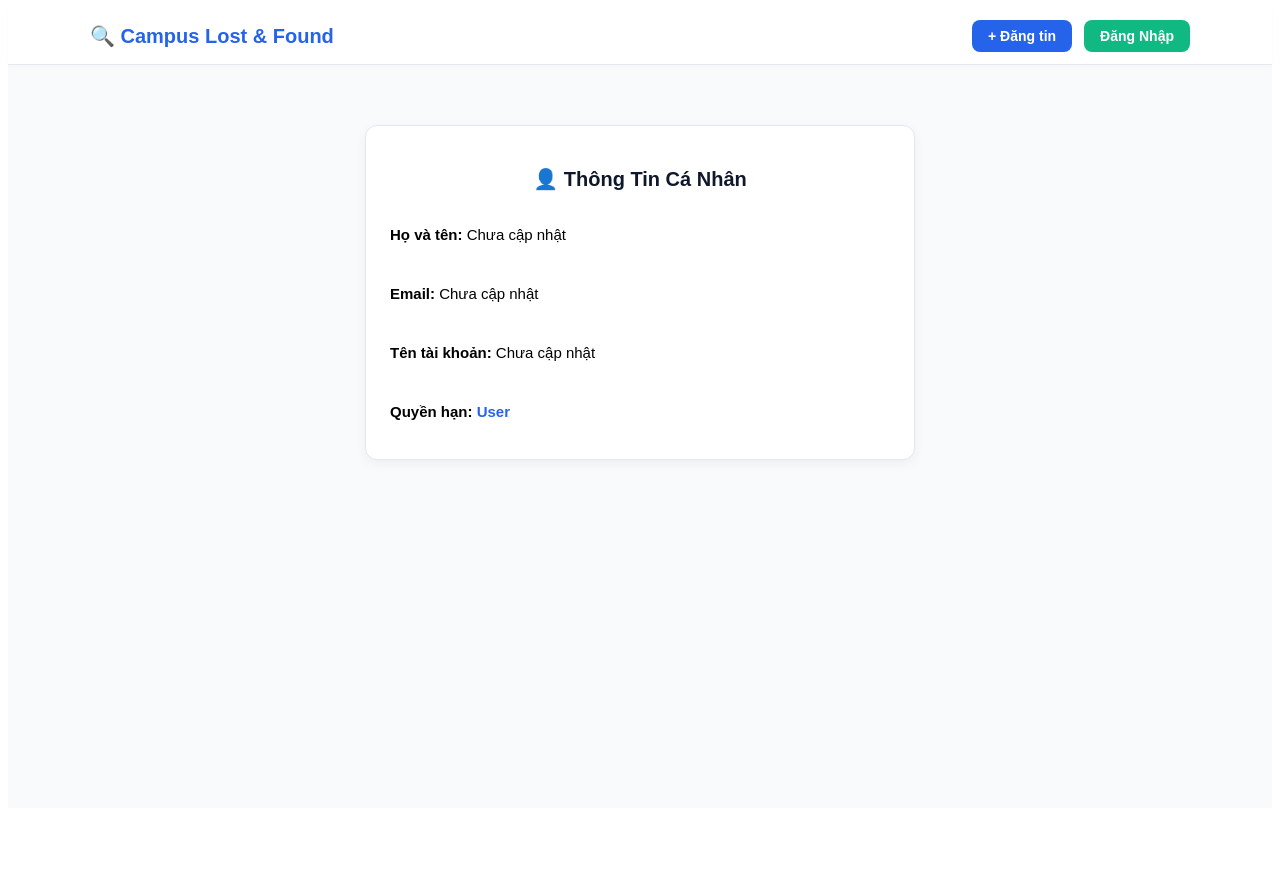
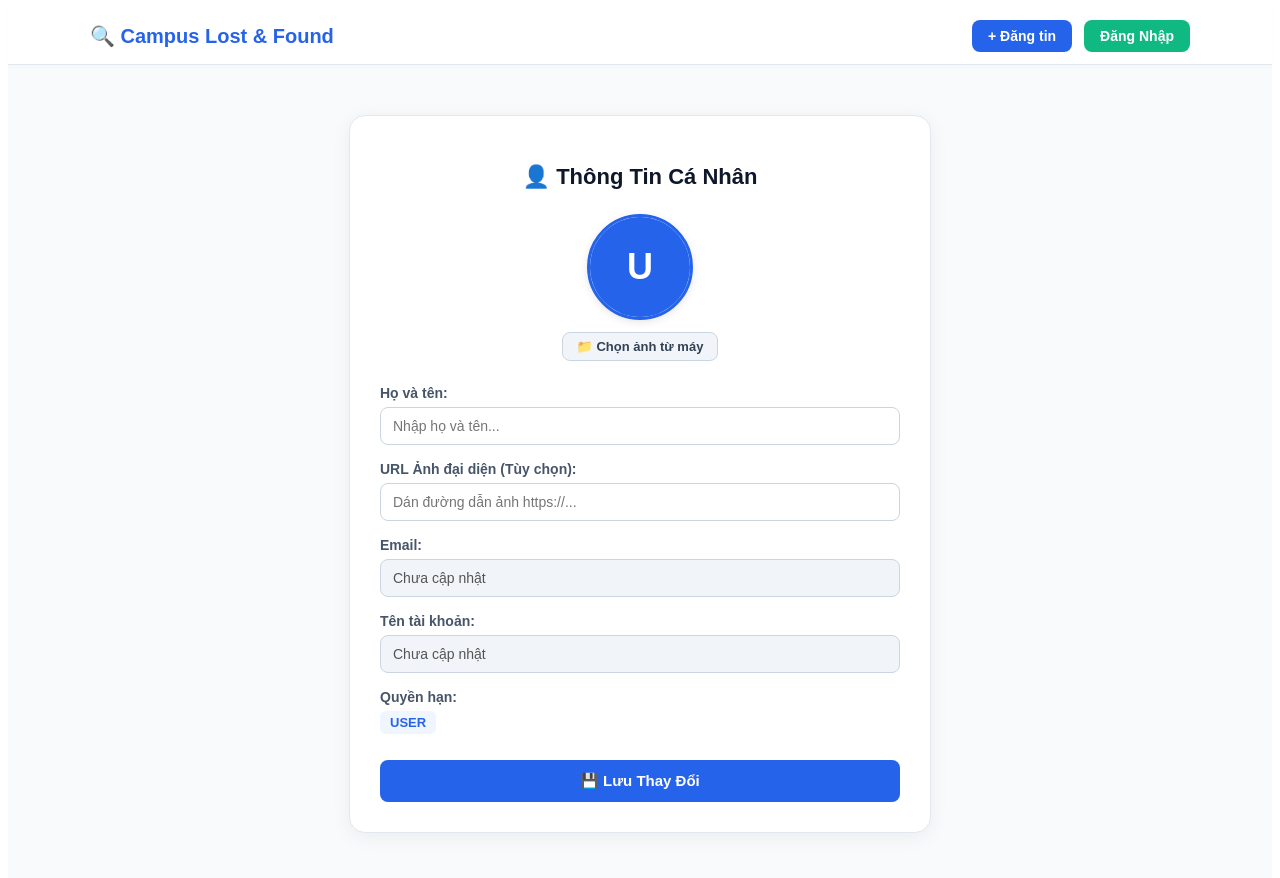
Before and after one commit to hoangtrongbao77/campus-lost-found-frontend2, a React (Vite) app: page /profile in a window 1280 px wide. Shown: the top 878 px of the page. Before the commit the page ends 816 px from the top, so only its background shows below. Built offline with nearby package versions, Linux system fonts and the light colour scheme.

Commit message:
Update App.jsx to display user avatar on header

```diff
--- a/src/App.jsx
+++ b/src/App.jsx
@@ -34,6 +34,7 @@ function App() {
 
   return (
     <div style={{ minHeight: '100vh', backgroundColor: '#f8fafc', fontFamily: 'sans-serif' }}>
+      {/* HEADER ĐIỀU HƯỚNG */}
       <header style={styles.header}>
         <div style={styles.headerContainer}>
           <Link to="/" style={styles.logo}>
@@ -45,6 +46,7 @@ function App() {
               + Đăng tin
             </Link>
 
+            {/* NÚT TRANG ADMIN */}
             {isAdmin && (
               <Link to="/admin" style={styles.adminBtn}>
                 🛡️ Trang Admin
@@ -54,7 +56,16 @@ function App() {
             {currentUser ? (
               <div style={styles.userSection}>
                 <Link to="/profile" style={styles.profileLink}>
-                  👤 <strong>{currentUser.fullName || currentUser.name || 'Trang cá nhân'}</strong>
+                  {currentUser.avatar ? (
+                    <img
+                      src={currentUser.avatar}
+                      alt="Avatar"
+                      style={styles.headerAvatar}
+                    />
+                  ) : (
+                    <span style={{ marginRight: '6px' }}>👤</span>
+                  )}
+                  <strong>{currentUser.fullName || currentUser.name || 'Trang cá nhân'}</strong>
                 </Link>
                 <button onClick={handleLogout} style={styles.logoutBtn}>
                   Đăng Xuất
@@ -69,6 +80,7 @@ function App() {
         </div>
       </header>
 
+      {/* KHU VỰC ROUTE */}
       <main style={{ padding: '20px 15px' }}>
         <Routes>
           <Route path="/" element={<Home />} />
@@ -146,7 +158,16 @@ const styles = {
     borderRadius: '8px',
     backgroundColor: '#f1f5f9',
     border: '1px solid #cbd5e1',
-    display: 'inline-block',
+    display: 'flex',
+    alignItems: 'center',
+  },
+  headerAvatar: {
+    width: '26px',
+    height: '26px',
+    borderRadius: '50%',
+    objectFit: 'cover',
+    marginRight: '8px',
+    border: '1px solid #2563eb',
   },
   logoutBtn: {
     backgroundColor: '#ef4444',
--- a/src/pages/Profile.jsx
+++ b/src/pages/Profile.jsx
@@ -1,26 +1,281 @@
-import React from 'react';
+import React, { useState } from 'react';
+import API from '../api/axios';
 
 const Profile = () => {
-  let user = {};
+  let initialUser = {};
   try {
-    user = JSON.parse(localStorage.getItem('user') || '{}');
+    initialUser = JSON.parse(localStorage.getItem('user') || '{}');
   } catch (e) {
-    user = {};
+    initialUser = {};
   }
 
+  const [fullName, setFullName] = useState(
+    initialUser.fullName || initialUser.name || ''
+  );
+  const [avatar, setAvatar] = useState(initialUser.avatar || '');
+  const [loading, setLoading] = useState(false);
+  const [message, setMessage] = useState({ type: '', text: '' });
+
+  // Xử lý chọn ảnh từ file máy tính (chuyển sang Base64)
+  const handleFileChange = (e) => {
+    const file = e.target.files[0];
+    if (file) {
+      if (file.size > 2 * 1024 * 1024) {
+        setMessage({ type: 'error', text: 'Kích thước ảnh phải nhỏ hơn 2MB!' });
+        return;
+      }
+      const reader = new FileReader();
+      reader.onloadend = () => {
+        setAvatar(reader.result);
+      };
+      reader.readAsDataURL(file);
+    }
+  };
+
+  const handleSave = async (e) => {
+    e.preventDefault();
+    setLoading(true);
+    setMessage({ type: '', text: '' });
+
+    try {
+      const userId = initialUser._id || initialUser.id;
+      const res = await API.put('/auth/profile', {
+        userId,
+        fullName,
+        avatar,
+      });
+
+      if (res.data.success) {
+        setMessage({ type: 'success', text: 'Cập nhật thành công!' });
+        // Cập nhật lại LocalStorage
+        localStorage.setItem('user', JSON.stringify(res.data.user));
+        setTimeout(() => window.location.reload(), 1000);
+      }
+    } catch (err) {
+      console.error('Lỗi cập nhật profile:', err);
+      setMessage({
+        type: 'error',
+        text: err.response?.data?.message || 'Cập nhật thất bại. Vui lòng thử lại!',
+      });
+    } finally {
+      setLoading(false);
+    }
+  };
+
   return (
-    <div style={{ maxWidth: '500px', margin: '40px auto', padding: '24px', backgroundColor: '#fff', borderRadius: '12px', border: '1px solid #e2e8f0', boxShadow: '0 4px 12px rgba(0,0,0,0.05)' }}>
-      <h2 style={{ fontSize: '20px', fontWeight: 'bold', marginBottom: '20px', color: '#0f172a', textAlign: 'center' }}>
-        👤 Thông Tin Cá Nhân
-      </h2>
-      <div style={{ display: 'flex', flexDirection: 'column', gap: '12px', fontSize: '15px' }}>
-        <p><strong>Họ và tên:</strong> {user.fullName || user.name || 'Chưa cập nhật'}</p>
-        <p><strong>Email:</strong> {user.email || 'Chưa cập nhật'}</p>
-        <p><strong>Tên tài khoản:</strong> {user.username || 'Chưa cập nhật'}</p>
-        <p><strong>Quyền hạn:</strong> <span style={{ textTransform: 'capitalize', fontWeight: '600', color: user.role === 'admin' ? '#eab308' : '#2563eb' }}>{user.role || 'user'}</span></p>
+    <div style={styles.card}>
+      <h2 style={styles.title}>👤 Thông Tin Cá Nhân</h2>
+
+      {message.text && (
+        <div
+          style={{
+            ...styles.alertBox,
+            backgroundColor: message.type === 'success' ? '#f0fdf4' : '#fef2f2',
+            color: message.type === 'success' ? '#16a34a' : '#dc2626',
+            borderColor: message.type === 'success' ? '#bbf7d0' : '#fecaca',
+          }}
+        >
+          {message.text}
+        </div>
+      )}
+
+      {/* KHU VỰC AVATAR */}
+      <div style={styles.avatarSection}>
+        <div style={styles.avatarWrapper}>
+          {avatar ? (
+            <img src={avatar} alt="Avatar" style={styles.avatarImg} />
+          ) : (
+            <div style={styles.avatarPlaceholder}>
+              {(fullName || initialUser.username || 'U').charAt(0).toUpperCase()}
+            </div>
+          )}
+        </div>
+
+        <div style={styles.uploadControls}>
+          <label style={styles.fileLabel}>
+            📁 Chọn ảnh từ máy
+            <input
+              type="file"
+              accept="image/*"
+              onChange={handleFileChange}
+              style={{ display: 'none' }}
+            />
+          </label>
+        </div>
       </div>
+
+      <form onSubmit={handleSave} style={styles.form}>
+        <div style={styles.field}>
+          <label style={styles.label}>Họ và tên:</label>
+          <input
+            type="text"
+            value={fullName}
+            onChange={(e) => setFullName(e.target.value)}
+            placeholder="Nhập họ và tên..."
+            required
+            style={styles.input}
+          />
+        </div>
+
+        <div style={styles.field}>
+          <label style={styles.label}>URL Ảnh đại diện (Tùy chọn):</label>
+          <input
+            type="text"
+            value={avatar}
+            onChange={(e) => setAvatar(e.target.value)}
+            placeholder="Dán đường dẫn ảnh https://..."
+            style={styles.input}
+          />
+        </div>
+
+        <div style={styles.field}>
+          <label style={styles.label}>Email:</label>
+          <input
+            type="text"
+            value={initialUser.email || 'Chưa cập nhật'}
+            disabled
+            style={{ ...styles.input, backgroundColor: '#f1f5f9', cursor: 'not-allowed' }}
+          />
+        </div>
+
+        <div style={styles.field}>
+          <label style={styles.label}>Tên tài khoản:</label>
+          <input
+            type="text"
+            value={initialUser.username || 'Chưa cập nhật'}
+            disabled
+            style={{ ...styles.input, backgroundColor: '#f1f5f9', cursor: 'not-allowed' }}
+          />
+        </div>
+
+        <div style={styles.field}>
+          <label style={styles.label}>Quyền hạn:</label>
+          <span style={styles.roleBadge}>
+            {initialUser.role || 'user'}
+          </span>
+        </div>
+
+        <button type="submit" disabled={loading} style={styles.saveBtn}>
+          {loading ? 'Đang lưu...' : '💾 Lưu Thay Đổi'}
+        </button>
+      </form>
     </div>
   );
 };
 
+const styles = {
+  card: {
+    maxWidth: '520px',
+    margin: '30px auto',
+    padding: '30px',
+    backgroundColor: '#ffffff',
+    borderRadius: '16px',
+    border: '1px solid #e2e8f0',
+    boxShadow: '0 4px 20px rgba(0, 0, 0, 0.06)',
+  },
+  title: {
+    fontSize: '22px',
+    fontWeight: '700',
+    marginBottom: '24px',
+    color: '#0f172a',
+    textAlign: 'center',
+  },
+  alertBox: {
+    padding: '10px 14px',
+    borderRadius: '8px',
+    border: '1px solid',
+    marginBottom: '18px',
+    fontSize: '14px',
+    textAlign: 'center',
+  },
+  avatarSection: {
+    display: 'flex',
+    flexDirection: 'column',
+    alignItems: 'center',
+    gap: '12px',
+    marginBottom: '24px',
+  },
+  avatarWrapper: {
+    width: '100px',
+    height: '100px',
+    borderRadius: '50%',
+    overflow: 'hidden',
+    border: '3px solid #2563eb',
+    boxShadow: '0 2px 8px rgba(0,0,0,0.1)',
+  },
+  avatarImg: {
+    width: '100%',
+    height: '100%',
+    objectFit: 'cover',
+  },
+  avatarPlaceholder: {
+    width: '100%',
+    height: '100%',
+    backgroundColor: '#2563eb',
+    color: '#ffffff',
+    display: 'flex',
+    justifyContent: 'center',
+    alignItems: 'center',
+    fontSize: '36px',
+    fontWeight: '700',
+  },
+  uploadControls: {
+    display: 'flex',
+    gap: '10px',
+  },
+  fileLabel: {
+    backgroundColor: '#f1f5f9',
+    color: '#334155',
+    border: '1px solid #cbd5e1',
+    padding: '6px 14px',
+    borderRadius: '8px',
+    cursor: 'pointer',
+    fontSize: '13px',
+    fontWeight: '600',
+  },
+  form: {
+    display: 'flex',
+    flexDirection: 'column',
+    gap: '16px',
+  },
+  field: {
+    display: 'flex',
+    flexDirection: 'column',
+    gap: '6px',
+  },
+  label: {
+    fontSize: '14px',
+    fontWeight: '600',
+    color: '#475569',
+  },
+  input: {
+    padding: '10px 12px',
+    borderRadius: '8px',
+    border: '1px solid #cbd5e1',
+    fontSize: '14px',
+    outline: 'none',
+  },
+  roleBadge: {
+    alignSelf: 'flex-start',
+    backgroundColor: '#eff6ff',
+    color: '#2563eb',
+    fontWeight: '700',
+    fontSize: '13px',
+    padding: '4px 10px',
+    borderRadius: '6px',
+    textTransform: 'uppercase',
+  },
+  saveBtn: {
+    backgroundColor: '#2563eb',
+    color: '#ffffff',
+    border: 'none',
+    padding: '12px',
+    borderRadius: '8px',
+    fontWeight: '700',
+    fontSize: '15px',
+    cursor: 'pointer',
+    marginTop: '10px',
+  },
+};
+
 export default Profile;
```
